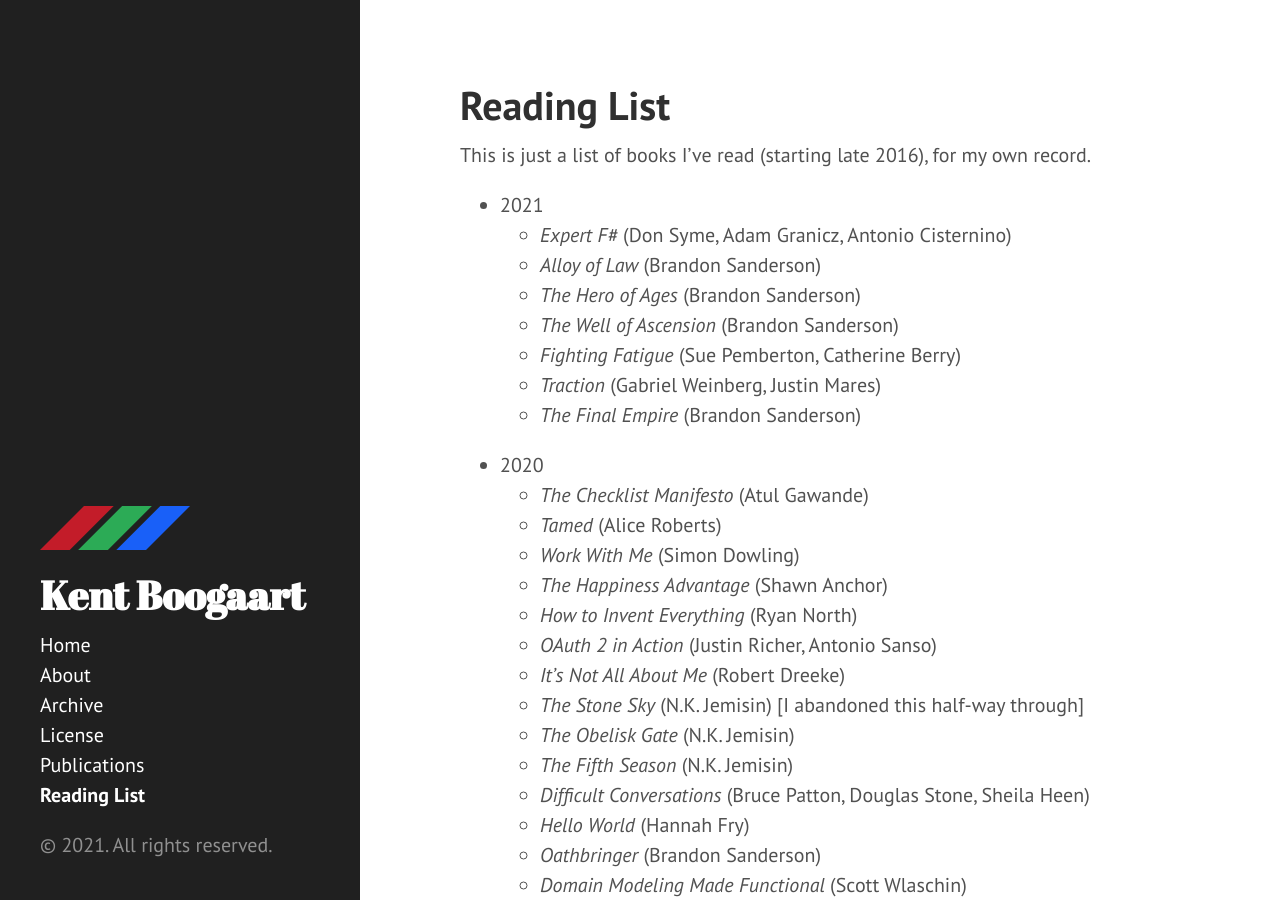
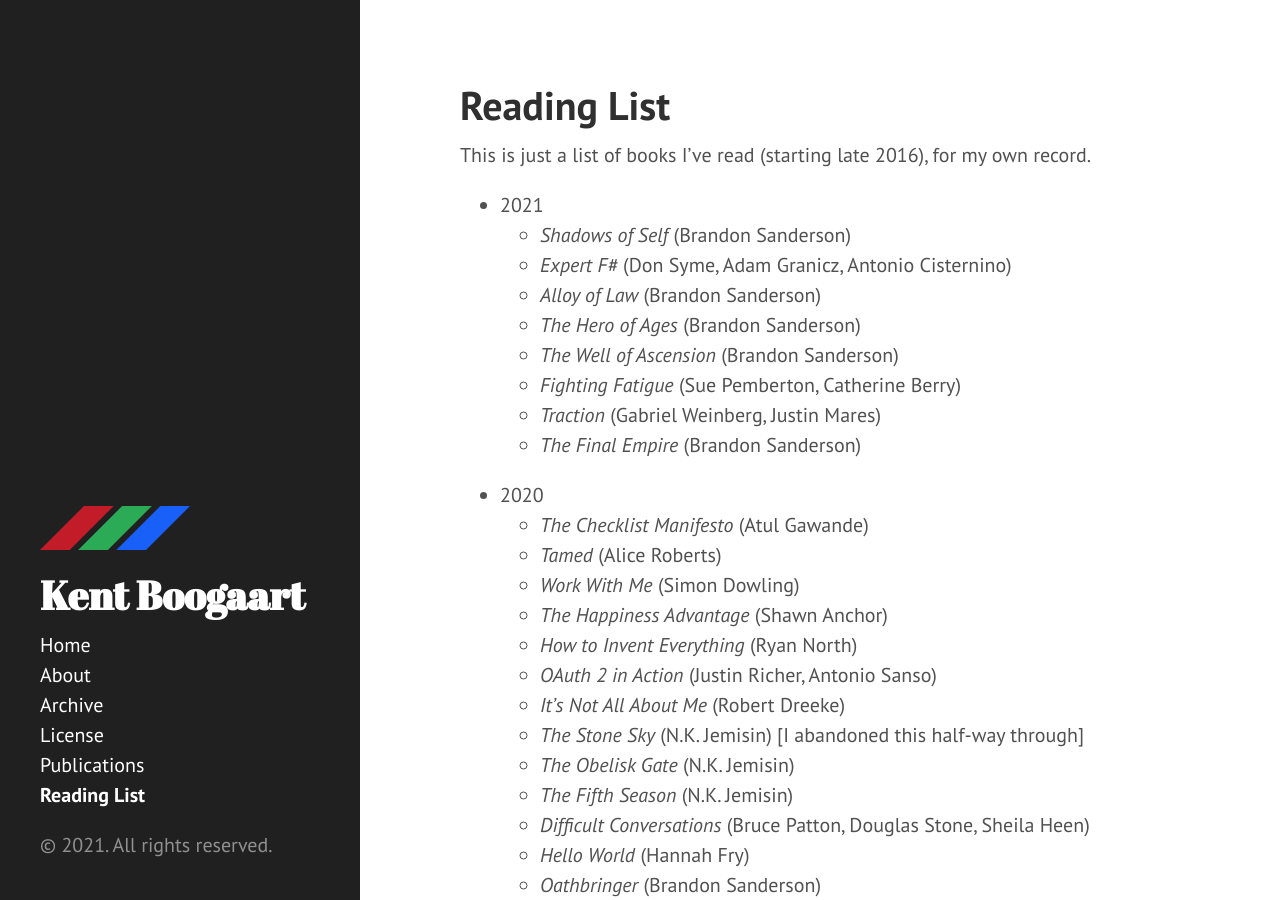
Before and after one commit to kentcb/kentcb.github.io, a Jekyll site: the page built from reading-list.md, in a window 1280 px wide and 900 px high. Built offline with Jekyll 4.4.1, drawn with Linux system fonts in a browser that asks for light colours; nearby versions of some CDN libraries.

Commit message:
Add Shadows of Self

```diff
--- a/reading-list.md
+++ b/reading-list.md
@@ -6,6 +6,7 @@ sidebar: true
 This is just a list of books I've read (starting late 2016), for my own record.
 
 * 2021
+    * _Shadows of Self_ (Brandon Sanderson)
     * _Expert F#_ (Don Syme, Adam Granicz, Antonio Cisternino)
     * _Alloy of Law_ (Brandon Sanderson)
     * _The Hero of Ages_ (Brandon Sanderson)
```
